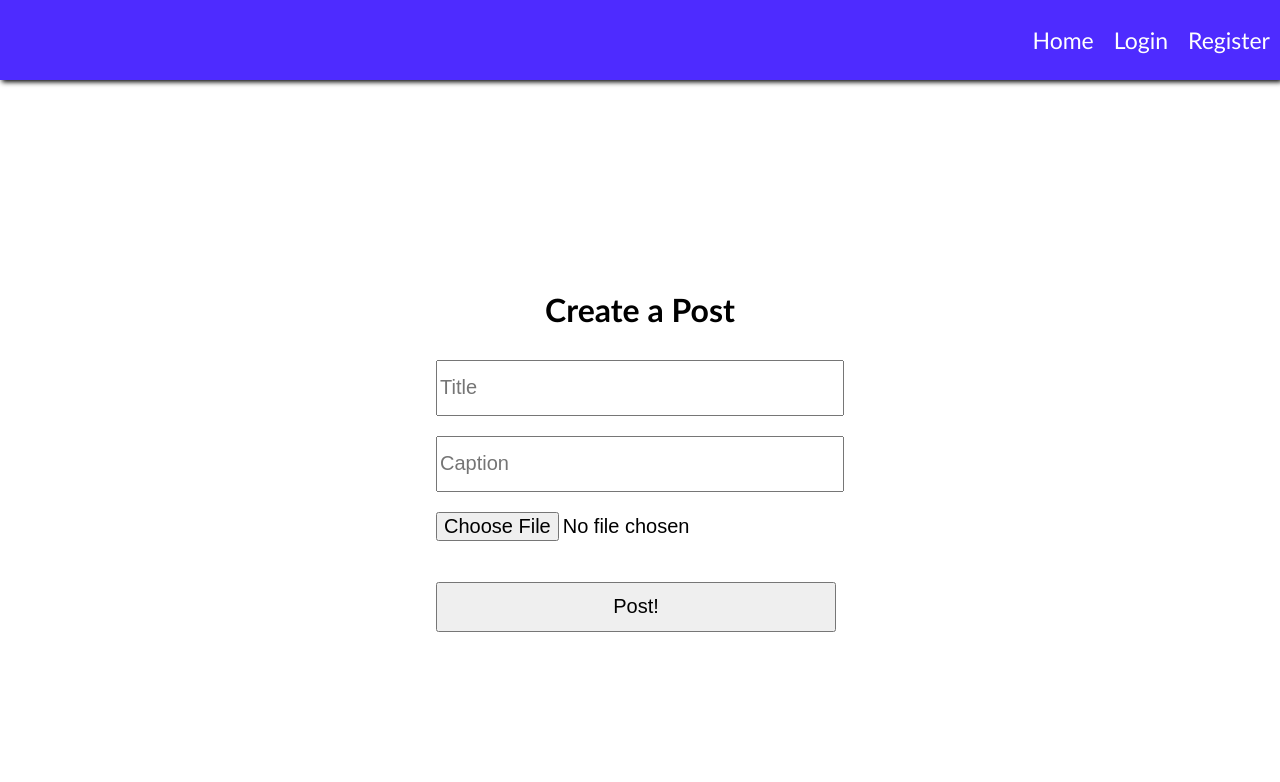
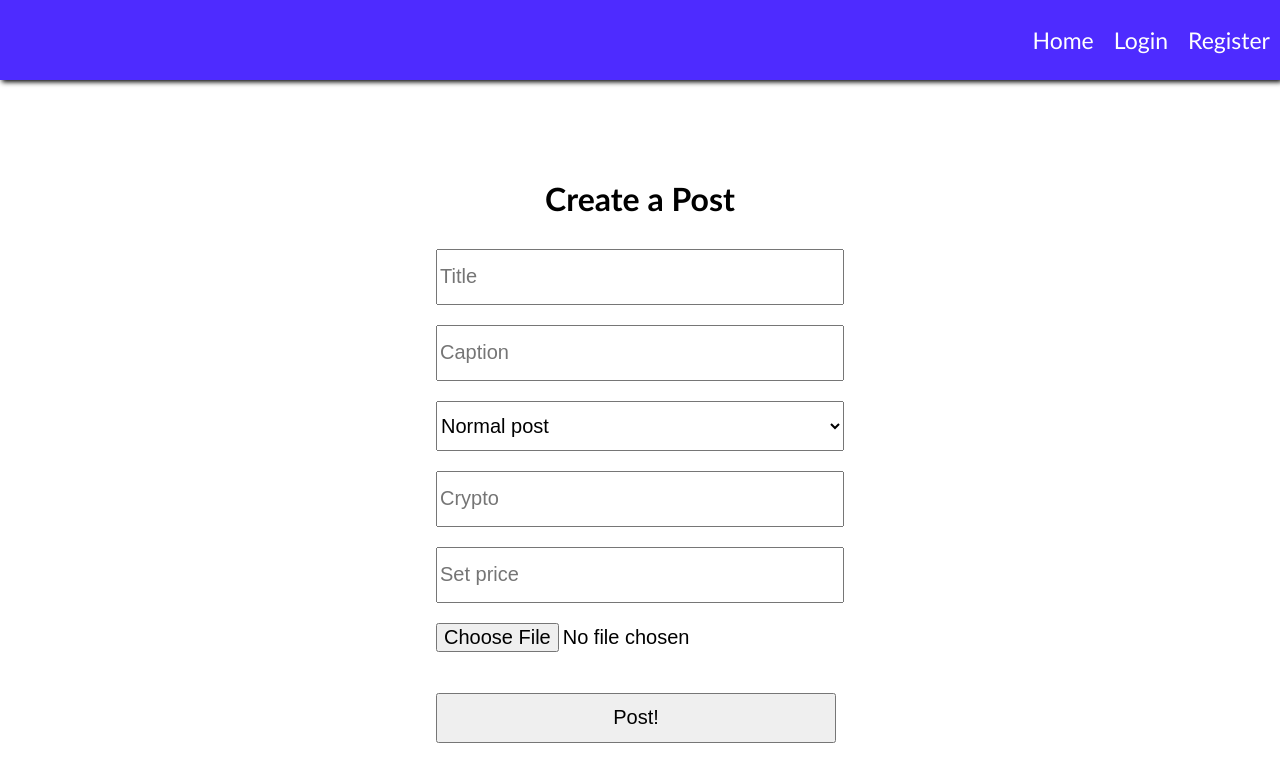
Before and after one commit to anniecee/Cryptobook, a React (Create React App) app in the folder client/: page /CreatePost in a window 1280 px wide. Shown: the top 782 px of the page. Built offline with nearby package versions, Linux system fonts and the light colour scheme.

Commit message:
add more inputs into createPost form

```diff
--- a/client/src/pages/CreatePost/CreatePost.css
+++ b/client/src/pages/CreatePost/CreatePost.css
@@ -23,6 +23,14 @@
     cursor: pointer;
 }
 
+.PostTypeSelection {
+    margin: 10px;
+    width: 400;
+    height: 50px;
+    font-size: 20px;
+    text-align: left;
+}
+
 h1 {
     font-family:'Trebuchet MS', 'Lucida Sans Unicode', 'Lucida Grande', 'Lucida Sans', Arial, sans-serif;
 }
--- a/client/src/pages/CreatePost/CreatePost.js
+++ b/client/src/pages/CreatePost/CreatePost.js
@@ -7,10 +7,12 @@ function CreatePost() {
     const [title, setTitle] = useState("");
     const [caption, setCaption] = useState("");
     const [img, setImg] = useState([]);
+    const [price, setPrice] = useState();  // return integer?
+    const [crypto, setCrypto] = React.useState("");
+    const [type, setType] = useState("");
 
     let navigate = useNavigate();
 
-    // Option for buy/sell/...
     const upload = () => {
         const formData = new FormData();
         formData.append("file", img[0]);
@@ -24,9 +26,12 @@ function CreatePost() {
                     title: title,
                     caption: caption,
                     imgId: imgId,
+                    type: type,
+                    crypto: crypto,
+                    price: price,
                     userId: localStorage.getItem("username")
                 }).then(()=>{
-                    navigate('/');
+                    navigate('../');
                 });
              });
     };
@@ -43,6 +48,28 @@ function CreatePost() {
           onChange={(event)=>{
             setCaption(event.target.value)
           }}/>
+          <select className="PostTypeSelection"
+            onChange={(event)=>{
+              setType(event.target.value)
+            }}
+          >
+            <option value="normal">Normal post</option>
+            <option value="buy">Buy post</option>
+            <option value="sell">Sell post</option>
+          </select>
+          <input
+            type="text" placeholder="Crypto"
+            onChange={(event)=>{
+              setCrypto(event.target.value)
+            }}
+          />
+          <input
+            type="number"
+            placeholder ="Set price"
+            onChange={(event)=>{
+              setPrice(event.target.value)
+            }}
+          />
           <input type="file"
           onChange={(event)=>{
             setImg(event.target.files)
--- a/client/src/pages/Home/Home.css
+++ b/client/src/pages/Home/Home.css
@@ -10,7 +10,7 @@
 
 .Home .Post {
     width: 600px;
-    height: 550px;
+    height: 600px;
     border: 2px solid black;
     display: flex;
     flex-direction: column;
@@ -23,6 +23,8 @@
 
 .Home .Post .Image img{
     width: 100%;
+    height: auto;
+    object-fit:cover;
 }
 
 .Home .Post .Content {
--- a/client/src/pages/Home/Home.js
+++ b/client/src/pages/Home/Home.js
@@ -3,12 +3,12 @@ import "./Home.css"
 import {Image} from 'cloudinary-react'
 import  Axios  from 'axios';
 import ThumbUpAltIcon from "@material-ui/icons/ThumbUpAlt";
-import {useNavigate} from 'react-router-dom';
+//import {useNavigate} from 'react-router-dom';
 
 function Home() {
 
   const [posts, setPosts] = useState([]);
-  let navigate = useNavigate(); // use this to navigate to new url path
+  //let navigate = useNavigate(); // use this to navigate to new url path
 
   // Check login state
   useEffect(() => {
@@ -73,11 +73,9 @@ function Home() {
           </div>
           <div className='Interactions'>
             <ThumbUpAltIcon id="likeButton"
-            onClick={()=>{
-              likePost(val.postId, key);
-            }}/>
+            onClick={()=>{likePost(val.postId, key);}}/>
             {val.likes}
-            <div>
+            <div className='DeleteButton'>
               <button onClick={()=>{deletePost(val.postId);}}>Delete</button>
             </div>
           </div>
```
Also changed, not shown: 1 other file (tests, documents, lock files or other folders). Lines whose indentation alone changed are shown as unchanged.
